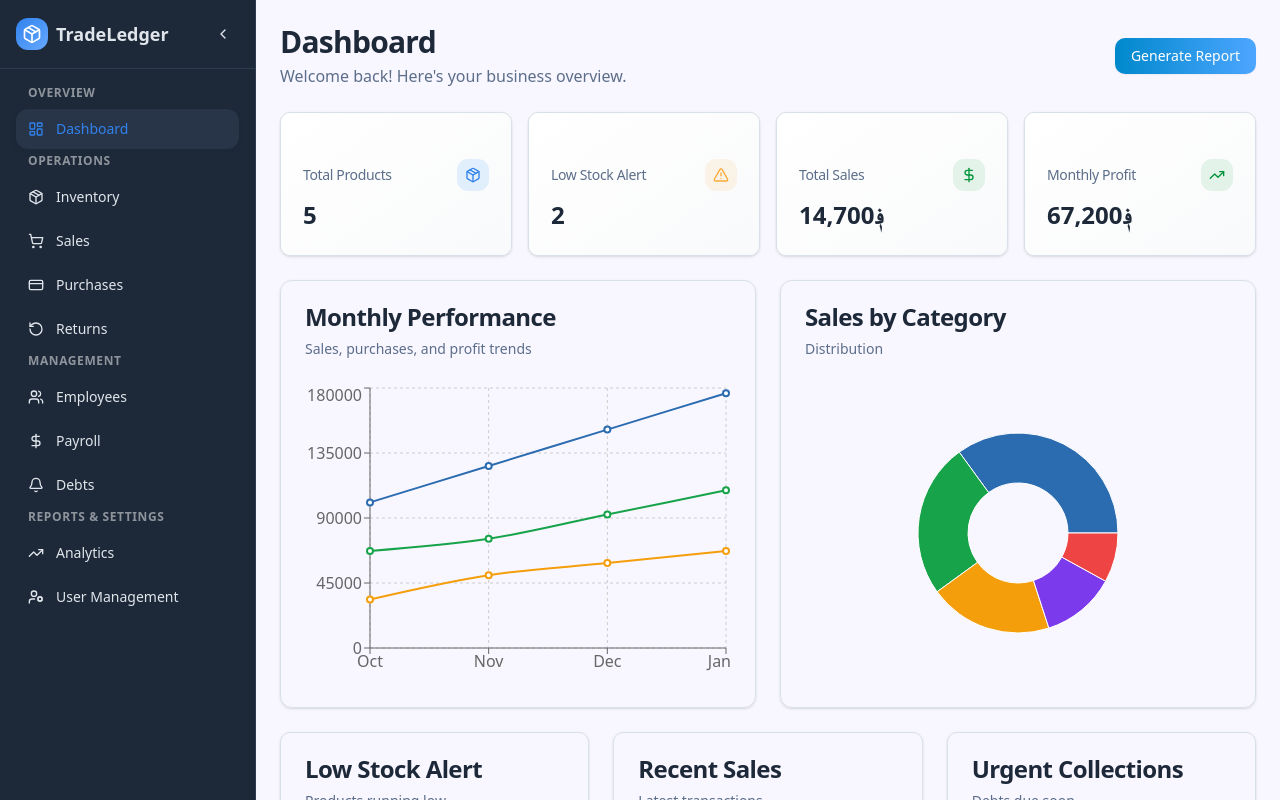
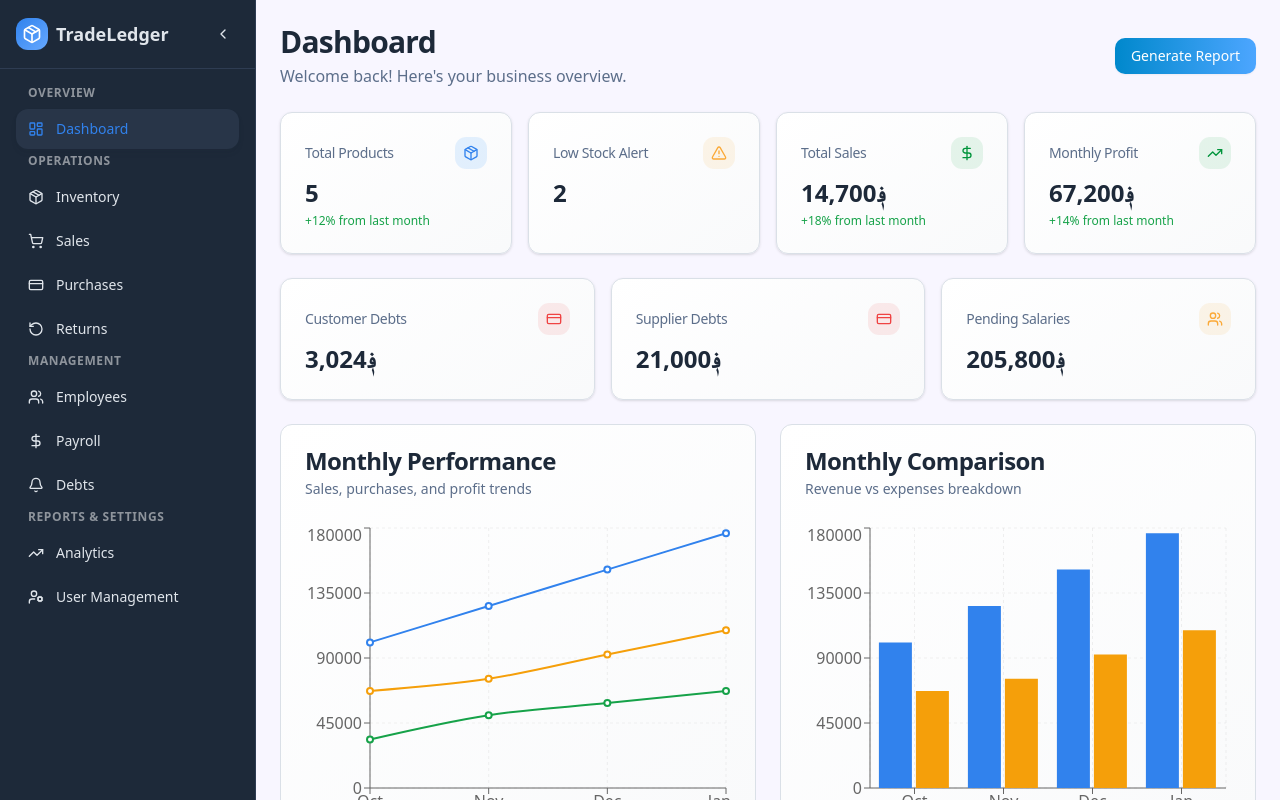
Before and after one commit to Sohrab-Malikzada/Store-Managment_Dashborad, a React (Vite) app: page / in a window 1280 px wide. Both pictures are taken after typing "name@example.com", "Sample123" into the empty fields and a click on the button "Sign In". Shown: the top 800 px of the page. Built offline with nearby package versions, Linux system fonts and the light colour scheme.

Commit message:
Dashboard is changed

```diff
--- a/src/Pages/Dashboard.jsx
+++ b/src/Pages/Dashboard.jsx
@@ -479,119 +479,247 @@ function DashboardWithReportBuilder() {
       <div ref={reportRef}>
        {/* Stats Grid */}
                <div className="grid gap-4 md:grid-cols-2 lg:grid-cols-4 ">
-          <StatsCard title="Total Products" value={stats.totalProducts} icon={Package} variant="default" />
-          <StatsCard title="Low Stock Alert" value={stats.lowStockProducts} icon={AlertTriangle} variant="warning" />
-          <StatsCard title="Total Sales" value={`؋${stats.totalSales.toLocaleString()}`} icon={DollarSign} variant="success" />
-          <StatsCard title="Monthly Profit" value={`؋${stats.monthlyProfit.toLocaleString()}`} icon={TrendingUp} variant="success" />
+                 <StatsCard
+                   className="border-[hsl(214,20%,88%)] h-[142px] rounded-[12px] hover:shadow-medium p-0.5"
+                   title="Total Products"
+                   value={stats.totalProducts}
+                   icon={Package}
+                   trend={{ value: 12, label: "from last month" }}
+                   variant="default"
+                 />
+                 <StatsCard
+                   className="border-[hsl(214,20%,88%)] rounded-[12px] hover:shadow-medium p-0.5"
+                   title="Low Stock Alert"
+                   value={stats.lowStockProducts}
+                   icon={AlertTriangle}
+                   variant="warning"
+                 />
+                 <StatsCard
+                   className="border-[hsl(214,20%,88%)] rounded-[12px] hover:shadow-medium p-0.5"
+                   title="Total Sales"
+                   value={`؋${stats.totalSales.toLocaleString()}`}
+                   icon={DollarSign}
+                   trend={{ value: 18, label: "from last month" }}
+                   variant="success"
+                 />
+                 <StatsCard
+                   className="border-[hsl(214,20%,88%)] rounded-[12px] hover:shadow-medium p-0.5"
+                   title="Monthly Profit"
+                   value={`؋${stats.monthlyProfit.toLocaleString()}`}
+                   icon={TrendingUp}
+                   trend={{ value: 14, label: "from last month" }}
+                   variant="success"
+                 />
                </div>
 
-        {/* Charts Section (IDs used for capture) */}
+               {/* Secondary Stats */}
+               <div className="grid gap-4 h-[122px] md:grid-cols-3 mt-6">
+                 <StatsCard
+                   className="border-[hsl(214,20%,88%)] rounded-[12px] hover:shadow-medium p-0.5"
+                   title="Customer Debts"
+                   value={`؋${stats.pendingCustomerDebts.toLocaleString()}`}
+                   icon={CreditCard}
+                   variant="destructive"
+                 />
+                 <StatsCard
+                   className="border-[hsl(214,20%,88%)] rounded-[12px] hover:shadow-medium p-0.5"
+                   title="Supplier Debts"
+                   value={`؋${stats.pendingSupplierDebts.toLocaleString()}`}
+                   icon={CreditCard}
+                   variant="destructive"
+                 />
+                 <StatsCard
+                   className="border-[hsl(214,20%,88%)] rounded-[12px] hover:shadow-medium p-0.5"
+                   title="Pending Salaries"
+                   value={`؋${stats.totalEmployeeSalaries.toLocaleString()}`}
+                   icon={Users}
+                   variant="warning"
+                 />
+               </div>
+
+               {/* Charts Section */}
                <div className="grid gap-6 md:grid-cols-2 mt-6">
-          <Card className="rounded-[12px]">
+                 <Card className="gradient-card shadow-none rounded-[12px] border-[hsl(214,20%,88%)]">
                    <CardHeader>
-              <CardTitle>Monthly Performance</CardTitle>
-              <CardDescription>Sales, purchases, and profit trends</CardDescription>
+                     <CardTitle className="text-[hsl(216,32%,17%)] text-2xl">
+                       Monthly Performance
+                     </CardTitle>
+                     <CardDescription className="text-[hsl(216,20%,45%)] mt-[-4px]">
+                       Sales, purchases, and profit trends
+                     </CardDescription>
                    </CardHeader>
                    <CardContent>
-              <div id="chart-analytics-monthly" style={{ width: "100%", height: 300 }}>
                      <ResponsiveContainer width="100%" height={300}>
-                  <LineChart data={mockMonthlyData}>
-                    <CartesianGrid strokeDasharray="3 3" />
+                       <LineChart data={mockMonthlyData} className="outline-none">
+                         <CartesianGrid strokeDasharray="3 3" className="opacity-30" />
                          <XAxis dataKey="month" />
                          <YAxis />
-                    <Tooltip />
-                    <Line type="monotone" dataKey="sales" stroke="#2b6cb0" strokeWidth={2} />
-                    <Line type="monotone" dataKey="purchases" stroke="#16a34a" strokeWidth={2} />
-                    <Line type="monotone" dataKey="profit" stroke="#f59e0b" strokeWidth={2} />
+                         <Tooltip
+                           contentStyle={{
+                             backgroundColor: "hsl(0,0%,100%)",
+                             border: "1px solid ",
+                             borderColor: "hsl(214,20%,88%)",
+                             borderRadius: "8px",
+                           }}
+                         />
+                         <Line
+                           type="monotone"
+                           dataKey="sales"
+                           stroke="hsl(214,84%,56%)"
+                           strokeWidth={2}
+                           dot={{ r: 3, fill: "hsl(0,0%,100%)" }}
+                           activeDot={{ r: 4, fill: "hsl(214,84%,56%)" }}
+                         />
+                         <Line
+                           type="monotone"
+                           dataKey="purchases"
+                           stroke="hsl(38,92%,50%)"
+                           strokeWidth={2}
+                           dot={{ r: 3, fill: "hsl(0,0%,100%)" }}
+                           activeDot={{ r: 4, fill: "hsl(38,92%,50%)" }}
+                         />
+                         <Line
+                           type="monotone"
+                           dataKey="profit"
+                           stroke="hsl(142,76%,36%)"
+                           strokeWidth={2}
+                           dot={{ r: 3, fill: "hsl(0,0%,100%)" }}
+                           activeDot={{ r: 4, fill: "hsl(142,76%,36%)" }}
+                         />
                        </LineChart>
                      </ResponsiveContainer>
-              </div>
                    </CardContent>
                  </Card>
 
-          <Card className="rounded-[12px]">
+                 <Card className="gradient-card shadow-none rounded-[12px] border-[hsl(214,20%,88%)]">
                    <CardHeader>
-              <CardTitle>Sales by Category</CardTitle>
-              <CardDescription>Distribution</CardDescription>
+                     <CardTitle className=" text-[hsl(216,32%,17%)] text-2xl">
+                       Monthly Comparison
+                     </CardTitle>
+                     <CardDescription className="text-[hsl(216,20%,45%)] mt-[-4px]">Revenue vs expenses breakdown</CardDescription>
                    </CardHeader>
                    <CardContent>
-              <div style={{ width: "100%", height: 300 }}>
                      <ResponsiveContainer width="100%" height={300}>
-                  <PieChart>
-                    <Pie data={[
-                      { name: "Electronics", value: 35 },
-                      { name: "Clothing", value: 25 },
-                      { name: "Home & Garden", value: 20 },
-                      { name: "Sports", value: 12 },
-                      { name: "Books", value: 8 },
-                    ]} dataKey="value" cx="50%" cy="50%" outerRadius={100} innerRadius={50}>
-                      <Cell fill="#2b6cb0" />
-                      <Cell fill="#16a34a" />
-                      <Cell fill="#f59e0b" />
-                      <Cell fill="#7c3aed" />
-                      <Cell fill="#ef4444" />
-                    </Pie>
-                  </PieChart>
+                       <BarChart data={mockMonthlyData}>
+                         <CartesianGrid strokeDasharray="3 3" className="opacity-30" />
+                         <XAxis dataKey="month" />
+                         <YAxis />
+                         <Tooltip
+                           contentStyle={{
+                             backgroundColor: "hsl(0,0%,100%)",
+                             border: "1px solid ",
+                             borderColor: "hsl(214,20%,88%)",
+                             borderRadius: "8px",
+                           }}
+                         />
+                         <Bar dataKey="sales" fill="hsl(214,84%,56%)" radius={[0, 0, 0, 0]} />
+                         <Bar dataKey="purchases" fill="hsl(38,92%,50%)" radius={[0, 0, 0, 0]} />
+                       </BarChart>
                      </ResponsiveContainer>
-              </div>
                    </CardContent>
                  </Card>
                </div>
 
-        {/* Example tables with IDs so they can be captured or their data used */}
+               {/* Quick Actions & Alerts */}
                <div className="grid gap-6 md:grid-cols-3 mt-6">
-          <Card className="h-[256px]">
+                 {/* Low Stock Alert */}
+                 <Card className="gradient-card h-[256px] shadow-none rounded-[12px] border-[hsl(214,20%,88%)]">
                    <CardHeader>
-              <CardTitle>Low Stock Alert</CardTitle>
-              <CardDescription>Products running low</CardDescription>
+                     <CardTitle className="text-2xl text-[hsl(216,32%,17%)] flex items-center gap-2">
+                       <AlertTriangle className="h-5 w-5 text-[hsl(35,96%,60%)]" />
+                       Low Stock Alert
+                     </CardTitle>
+                     <CardDescription className="text-[hsl(220,15%,35%)] mt-[-4px]">Products running low</CardDescription>
                    </CardHeader>
-            <CardContent id="table-inventory">
-              {lowStockProducts.slice(0, 6).map((p) => (
-                <div key={p.id} className="flex items-center justify-between py-2">
+                   <CardContent className="space-y-3">
+                     {lowStockProducts.slice(0, 3).map((product) => (
+                       <div
+                         key={product.id}
+                         className="flex items-center text-[hsl(216,32%,17%)] justify-between"
+                       >
                          <div>
-                    <div className="font-medium">{p.name}</div>
-                    <div className="text-xs text-[hsl(216,20%,45%)]">SKU: {p.sku}</div>
+                           <p className="font-medium text-sm text-[hsl(216,32%,17%)] text-foreground">
+                             {product.name}
+                           </p>
+                           <p className="text-xs text-[hsl(220,15%,35%)]">
+                             SKU: {product.sku}
+                           </p>
                          </div>
-                  <Badge variant="secondary">{p.stockLevel} left</Badge>
+                         <Badge
+                           variant="secondary"
+                           className="bg-[hsl(38,92%,55%)]/10 text-[hsl(35,96%,60%)] hover:bg-[hsl(210,20%,96%)] rounded-[40.75rem]"
+                         >
+                           {product.stockLevel} left
+                         </Badge>
                        </div>
                      ))}
                    </CardContent>
                  </Card>
 
-          <Card className="h-[256px]">
+                 {/* Recent Sales */}
+                 <Card className="gradient-card h-[256px] rounded-[12px] shadow-none border-[hsl(214,20%,88%)]">
                    <CardHeader>
-              <CardTitle>Recent Sales</CardTitle>
-              <CardDescription>Latest transactions</CardDescription>
+                     <CardTitle className="text-2xl text-[hsl(216,32%,17%)]">Recent Sales</CardTitle>
+                     <CardDescription className="text-[hsl(220,15%,35%)] mt-[-4px]">Latest transactions</CardDescription>
                    </CardHeader>
-            <CardContent id="table-sales">
-              {recentSales.slice(0, 6).map((s) => (
-                <div key={s.id} className="flex items-center justify-between py-2">
+                   <CardContent className="space-y-3">
+                     {recentSales.slice(0, 3).map((sale) => (
+                       <div
+                         key={sale.id}
+                         className="flex items-center justify-between"
+                       >
                          <div>
-                    <div className="font-medium">{s.customer}</div>
-                    <div className="text-xs text-[hsl(216,20%,45%)]">{s.items.map(i => i.productName).join(", ")}</div>
+                           <p className="font-medium text-sm text-[hsl(216,32%,17%)]">
+                             {sale.customer}
+                           </p>
+                           <p className="text-xs text-[hsl(220,15%,35%)]">
+                             {sale.items.map((item) => item.productName).join(", ")}
+                           </p>
                          </div>
                          <div className="text-right">
-                    <div className="font-medium">؋{s.amountPaid.toLocaleString()}</div>
-                    {s.pendingAmount > 0 && <div className="text-xs text-[hsl(0,84%,60%)]">؋{s.pendingAmount.toLocaleString()} pending</div>}
+                           <p className="font-medium text-sm text-[hsl(140,60%,40%)]">
+                             ؋{sale.amountPaid.toLocaleString()}
+                           </p>
+                           {sale.pendingAmount > 0 && (
+                             <p className="text-xs text-[hsl(0,84%,60%)]">
+                               ؋{sale.pendingAmount.toLocaleString()} pending
+                             </p>
+                           )}
                          </div>
                        </div>
                      ))}
                    </CardContent>
                  </Card>
 
-          <Card className="h-[256px]">
+                 {/* Urgent Debts */}
+                 <Card className="gradient-card h-[256px] rounded-[12px] shadow-none border-[hsl(214,20%,88%)]">
                    <CardHeader>
-              <CardTitle>Urgent Collections</CardTitle>
-              <CardDescription>Debts due soon</CardDescription>
+                     <CardTitle className="text-2xl text-[hsl(216,32%,17%)] flex items-center gap-2">
+                       <CreditCard className="h-5 w-5 text-[hsl(0,84%,60%)]" />
+                       Urgent Collections
+                     </CardTitle>
+                     <CardDescription className="text-[hsl(220,15%,35%)] mt-[-4px]">Debts due soon</CardDescription>
                    </CardHeader>
-            <CardContent id="table-debts">
-              {urgentDebts.map((d) => (
-                <div key={d.id} className="flex items-center justify-between py-2">
+                   <CardContent className="space-y-3">
+                     {urgentDebts.map((debt) => (
+                       <div
+                         key={debt.id}
+                         className="flex items-center justify-between"
+                       >
                          <div>
-                    <div className="font-medium">{"customerName" in d ? d.customerName : d.supplierName}</div>
-                    <div className="text-xs text-[hsl(216,20%,45%)]">Due: {d.dueDate}</div>
+                           <p className="font-medium text-sm text-[hsl(216,32%,17%)]">
+                             {"customerName" in debt ? debt.customerName : debt.supplierName}
+                           </p>
+                           <p className="text-xs text-[hsl(220,15%,35%)]">
+                             Due: {debt.dueDate}
+                           </p>
                          </div>
-                  <Badge variant="destructive">؋{d.pendingAmount.toLocaleString()}</Badge>
+                         <Badge
+                           variant="destructive"
+                           className="bg-[hsl(0,84%,60%)]/10 text-[hsl(0,84%,60%)] rounded-2xl hover:bg-[hsl(0,80%,60%,0.8)]"
+                         >
+                           ؋{debt.pendingAmount.toLocaleString()}
+                         </Badge>
                        </div>
                      ))}
                    </CardContent>
```
Lines whose indentation alone changed are shown as unchanged.
